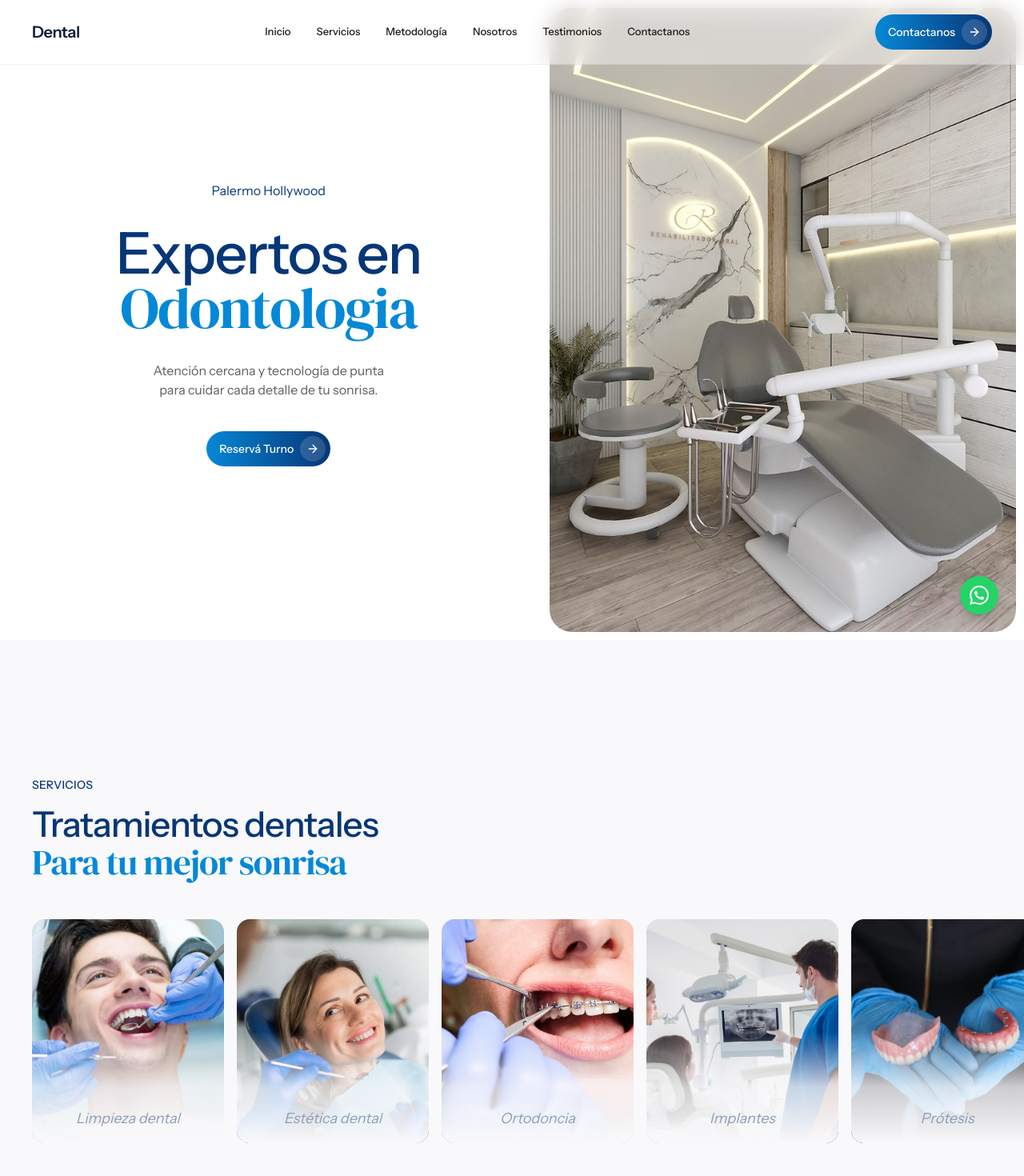
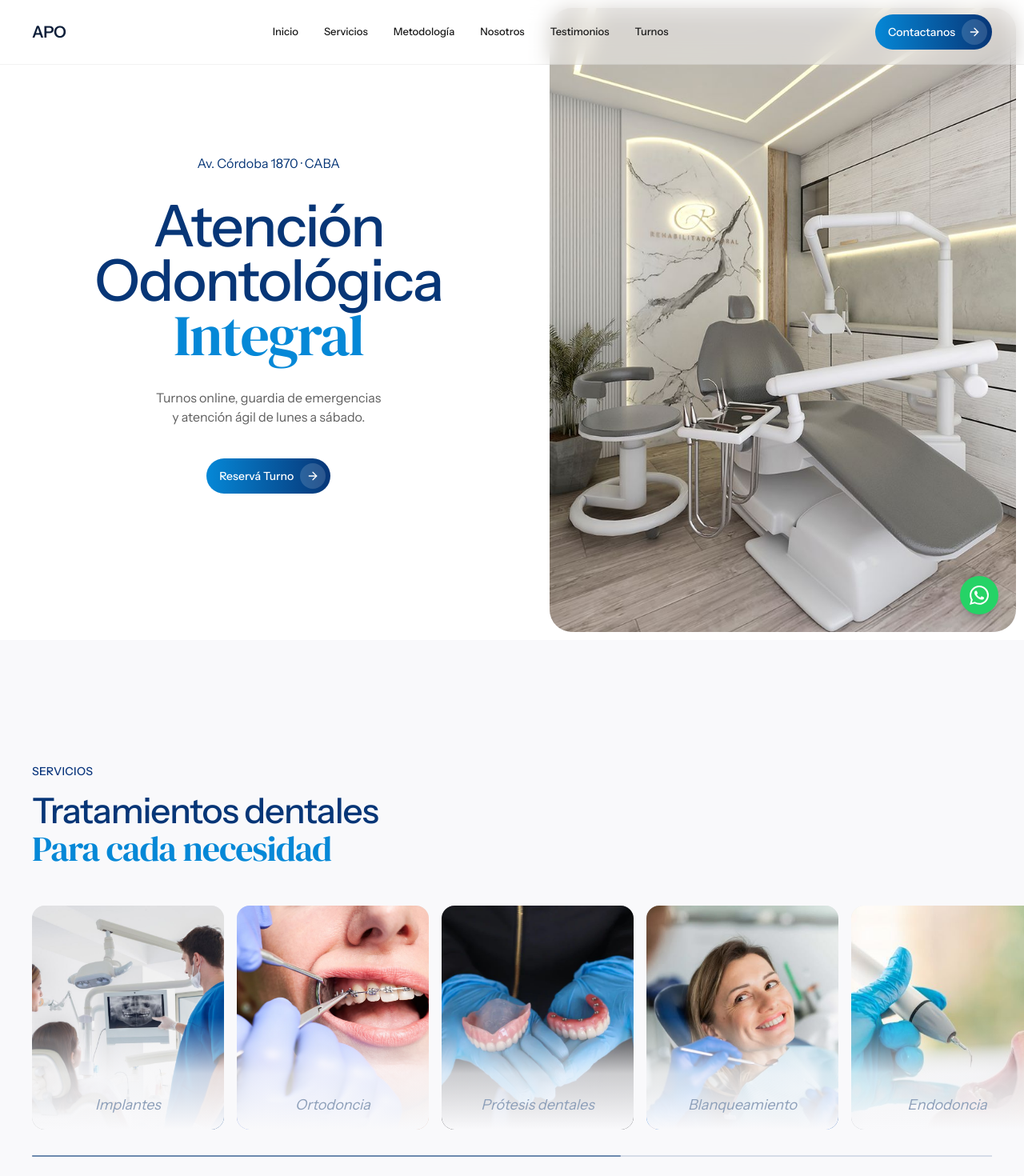
Before and after one commit to mateoLorenzo/kingdom-tech, a Next.js app in the folder dental-landing/: page / in a window 1280 px wide. Shown: the top 1470 px of the page at 80% size. Built offline with nearby package versions, Linux system fonts and the light colour scheme.

Commit message:
Added "APO" clinic and scroll indicator

```diff
--- a/dental-landing/components/ServicesCarousel.tsx
+++ b/dental-landing/components/ServicesCarousel.tsx
@@ -7,7 +7,9 @@ import type { Service } from "@/config/types";
 export function ServicesCarousel({ services }: { services: Service[] }) {
   const containerRef = useRef<HTMLDivElement>(null);
   const [revealed, setRevealed] = useState(false);
-  const [emblaRef] = useEmblaCarousel({
+  const [progress, setProgress] = useState(0);
+  const [thumbWidth, setThumbWidth] = useState(0.2);
+  const [emblaRef, emblaApi] = useEmblaCarousel({
     align: "start",
     dragFree: true,
     containScroll: "trimSnaps",
@@ -30,6 +32,34 @@ export function ServicesCarousel({ services }: { services: Service[] }) {
     io.observe(el);
     return () => io.disconnect();
   }, []);
+
+  useEffect(() => {
+    if (!emblaApi) return;
+
+    const update = () => {
+      const p = emblaApi.scrollProgress();
+      setProgress(Math.max(0, Math.min(1, p)));
+
+      const viewport = emblaApi.rootNode();
+      const container = emblaApi.containerNode();
+      if (viewport && container) {
+        const ratio = viewport.clientWidth / container.scrollWidth;
+        setThumbWidth(Math.max(0.05, Math.min(1, ratio)));
+      }
+    };
+
+    update();
+    emblaApi.on("scroll", update);
+    emblaApi.on("reInit", update);
+    return () => {
+      emblaApi.off("scroll", update);
+      emblaApi.off("reInit", update);
+    };
+  }, [emblaApi]);
+
+  const thumbPct = thumbWidth * 100;
+  const leftPct = progress * (100 - thumbPct);
+  const hasOverflow = thumbWidth < 1;
 
   return (
     <div ref={containerRef} className="mt-12 w-full">
@@ -62,6 +92,15 @@ export function ServicesCarousel({ services }: { services: Service[] }) {
           ))}
         </div>
       </div>
+
+      {hasOverflow && (
+        <div className="relative mt-8 h-[2px] w-full bg-brand-primary/15">
+          <div
+            className="absolute top-0 h-full rounded-full bg-brand-primary/50"
+            style={{ width: `${thumbPct}%`, left: `${leftPct}%` }}
+          />
+        </div>
+      )}
     </div>
   );
 }
--- a/dental-landing/config/clinic.json
+++ b/dental-landing/config/clinic.json
@@ -61,9 +61,8 @@
       "href": "#testimonios"
     },
     {
-      "label": "Contactanos",
-      "whatsapp": true,
-      "external": true
+      "label": "Turnos",
+      "href": "#contacto"
     }
   ],
   "cta": {
--- /dev/null
+++ b/dental-landing/config/clinics/apo.json
@@ -0,0 +1,215 @@
+{
+  "brand": {
+    "name": "APO",
+    "shortName": "APO",
+    "logo": {
+      "type": "text"
+    }
+  },
+  "theme": {
+    "primary": "#073677",
+    "accent": "#0588D7",
+    "label": "#09357C",
+    "bgSoft": "#F9F9FB",
+    "footerBg": "#0A1F3D",
+    "footerText": "#FFFFFF",
+    "text": "#1A1A1A"
+  },
+  "contact": {
+    "whatsapp": {
+      "phone": "5491122734436",
+      "defaultMessage": "Hola, quiero reservar un turno en APO."
+    },
+    "email": "turnos@apo.com.ar",
+    "phoneDisplay": "+54 9 11 2273-4436",
+    "address": "Av. Córdoba 1870, CABA",
+    "hours": "Lun a Vie · 8 a 20hs · Sáb 8:30 a 13hs",
+    "mapQuery": "Av. Córdoba 1870, Buenos Aires, Argentina"
+  },
+  "seo": {
+    "baseUrl": "https://apo.kingdom-tech.co",
+    "title": "APO — Atención Odontológica Integral | Buenos Aires",
+    "description": "Clínica odontológica en el centro de Buenos Aires. Implantes, ortodoncia, prótesis, blanqueamiento y guardia de emergencias. Turnos online.",
+    "ogTitle": "APO — Atención Odontológica Integral",
+    "ogDescription": "Clínica odontológica en el centro de Buenos Aires. Implantes, ortodoncia, prótesis, blanqueamiento y guardia de emergencias.",
+    "ogImage": "/img/hero-5.jpg",
+    "ogAlt": "APO — Clínica odontológica en Buenos Aires",
+    "siteName": "APO",
+    "locale": "es_AR",
+    "htmlLang": "es",
+    "twitterDescription": "Clínica odontológica en el centro de Buenos Aires. Atención integral y guardia de emergencias."
+  },
+  "nav": [
+    { "label": "Inicio", "href": "#inicio" },
+    { "label": "Servicios", "href": "#servicios" },
+    { "label": "Metodología", "href": "#metodologia" },
+    { "label": "Nosotros", "href": "#nosotros" },
+    { "label": "Testimonios", "href": "#testimonios" },
+    { "label": "Turnos", "href": "#contacto" }
+  ],
+  "cta": {
+    "primaryLabel": "Reservá Turno",
+    "contactLabel": "Contactanos"
+  },
+  "sections": {
+    "hero": {
+      "eyebrow": "Av. Córdoba 1870 · CABA",
+      "headline": [
+        { "text": "Atención\nOdontológica\n" },
+        { "text": "Integral", "accent": true }
+      ],
+      "subheadline": "Turnos online, guardia de emergencias\ny atención ágil de lunes a sábado.",
+      "ctaLabel": "Reservá Turno",
+      "image": "/img/hero-7.jpg",
+      "laurel": {
+        "brand": "APO",
+        "label": "Asistencia Privada Odontológica"
+      },
+      "stats": [
+        { "value": "8-20", "label": "Lun a Vie" },
+        { "value": "Sáb", "label": "8:30 a 13hs" },
+        { "value": "Guardia", "label": "Emergencias" }
+      ]
+    },
+    "services": {
+      "eyebrow": "Servicios",
+      "heading": [
+        { "text": "Tratamientos dentales\n" },
+        { "text": "Para cada necesidad", "accent": true }
+      ],
+      "items": [
+        { "name": "Implantes", "image": "/img/implantes.jpg" },
+        { "name": "Ortodoncia", "image": "/img/brackets.jpg" },
+        { "name": "Prótesis dentales", "image": "/img/protesis.jpg" },
+        { "name": "Blanqueamiento", "image": "/img/estetica.jpg" },
+        { "name": "Endodoncia", "image": "/img/ondodoncia.jpg" },
+        { "name": "Radiología", "image": "/img/limpieza.jpg" },
+        { "name": "Odontopediatría", "image": "/img/Odontopediatría.jpg" },
+        { "name": "Emergencias", "image": "/img/emergencia.jpg" }
+      ]
+    },
+    "methodology": {
+      "eyebrow": "Metodología",
+      "paragraph": [
+        { "text": "En el corazón de Buenos Aires, combinamos atención ágil, turnos online y una guardia siempre disponible. Un equipo que cuida a toda la familia, " },
+        { "text": "en cada etapa de la vida.", "accent": true }
+      ],
+      "cards": [
+        {
+          "type": "content",
+          "title": "Guardia\nDe Emergencias",
+          "body": "Cuando el dolor no puede esperar, te atendemos en el día. Contamos con guardia activa para resolver urgencias de forma rápida y efectiva."
+        },
+        { "type": "image", "image": "/img/metodology-1.jpg" },
+        {
+          "type": "content",
+          "title": "Turnos\nOnline y Ágiles",
+          "body": "Reservás tu turno desde la web o por WhatsApp en minutos. Coordinamos tu consulta sin esperas y con la flexibilidad que necesitás."
+        },
+        { "type": "image", "image": "/img/metodology-2.jpg" }
+      ]
+    },
+    "team": {
+      "eyebrow": "Sobre Nosotros",
+      "heading": [
+        { "text": "Conocé El Equipo\n" },
+        { "text": "Detrás De Tu Sonrisa", "accent": true }
+      ],
+      "members": [
+        { "name": "Dr./Dra. [A confirmar]", "role": "Implantología", "experience": "AÑOS DE EXP", "image": "/img/team-1.jpg" },
+        { "name": "Dr./Dra. [A confirmar]", "role": "Ortodoncia", "experience": "AÑOS DE EXP", "image": "/img/team-2.jpg" },
+        { "name": "Dr./Dra. [A confirmar]", "role": "Prótesis", "experience": "AÑOS DE EXP", "image": "/img/team-3.jpg" },
+        { "name": "Dr./Dra. [A confirmar]", "role": "Estética Dental", "experience": "AÑOS DE EXP", "image": "/img/team-4.jpg" }
+      ]
+    },
+    "testimonials": {
+      "eyebrow": "Testimonios",
+      "heading": [
+        { "text": "Pacientes que\n" },
+        { "text": "Nos recomiendan", "accent": true }
+      ],
+      "items": [
+        {
+          "quote": "Estuve una semana con un dolor de muela que me moría, necesitaba un tratamiento de conducto y estuve de dentista en dentista y nadie me hizo nada. Vine a la guardia, súper ágil la recepción, no tuve que esperar y me atendió la doctora. Muy recomendable.",
+          "name": "Abril Giovenco",
+          "rating": 5,
+          "avatar": "/img/reviews/person-1.png"
+        },
+        {
+          "quote": "Hoy me hice atender en la guardia. Desde la recepcionista, la secretaria, la doctora, la señora que hizo la imagen: realmente todas súper amables y expeditivas. Me pareció un lugar para recomendar.",
+          "name": "Teresa Carmen Accurso",
+          "rating": 5,
+          "avatar": "/img/reviews/person-2.png"
+        },
+        {
+          "quote": "Me fui a atender hoy y fueron rápidos, eficientes y súper cordiales. Recomiendo!",
+          "name": "Paciente de APO",
+          "rating": 5,
+          "avatar": "/img/reviews/person-3.png"
+        },
+        {
+          "quote": "Muy buena atención, fui varias veces y siempre me atendieron excelente.",
+          "name": "Paciente de APO",
+          "rating": 5,
+          "avatar": "/img/reviews/person-4.png"
+        },
+        {
+          "quote": "Buena atención, muy organizado y muy rápido.",
+          "name": "Paciente de APO",
+          "rating": 4,
+          "avatar": "/img/reviews/person-5.png"
+        }
+      ]
+    },
+    "contactCta": {
+      "eyebrow": "Reservá turno",
+      "heading": [
+        { "text": "Tu sonrisa\n" },
+        { "text": "Empieza hoy", "accent": true }
+      ],
+      "description": "Te respondemos por WhatsApp en minutos\ny coordinamos tu consulta en el momento.",
+      "ctaLabel": "Reservar por WhatsApp",
+      "addressLine": "Av. Córdoba 1870, CABA",
+      "hoursLine": "Lun a Vie 8-20hs · Sáb 8:30-13hs",
+      "mapTitle": "Ubicación de la clínica"
+    },
+    "footer": {
+      "about": "Clínica odontológica en el centro de\nBuenos Aires. Atención integral,\nturnos online y guardia de emergencias.",
+      "socials": [
+        { "label": "Instagram", "href": "https://instagram.com/apo_odontologia", "external": true },
+        { "label": "Facebook", "href": "https://facebook.com/asistenciaprivada.odontologica.7", "external": true },
+        { "label": "WhatsApp", "whatsapp": true, "external": true }
+      ],
+      "columns": [
+        {
+          "heading": "Navegar",
+          "items": [
+            { "label": "Servicios", "href": "#servicios" },
+            { "label": "Metodología", "href": "#metodologia" },
+            { "label": "Nosotros", "href": "#nosotros" },
+            { "label": "Testimonios", "href": "#testimonios" }
+          ]
+        },
+        {
+          "heading": "Servicios",
+          "items": [
+            { "label": "Implantes", "href": "#servicios" },
+            { "label": "Ortodoncia", "href": "#servicios" },
+            { "label": "Prótesis dentales", "href": "#servicios" },
+            { "label": "Blanqueamiento", "href": "#servicios" }
+          ]
+        },
+        {
+          "heading": "Contacto",
+          "items": [
+            { "label": "Av. Córdoba 1870, CABA" },
+            { "label": "+54 9 11 2273-4436", "whatsapp": true, "external": true },
+            { "label": "turnos@apo.com.ar", "href": "mailto:turnos@apo.com.ar" },
+            { "label": "Lun a Vie 8-20 · Sáb 8:30-13", "muted": true }
+          ]
+        }
+      ],
+      "copyrightName": "APO"
+    }
+  }
+}
--- a/dental-landing/lib/clinic.ts
+++ b/dental-landing/lib/clinic.ts
@@ -1,4 +1,5 @@
-import clinicData from "@/config/clinic.json";
+// import clinicData from "@/config/clinic.json";
+import clinicData from "@/config/clinics/apo.json";
 import type { ClinicConfig } from "@/config/types";
 
 export const clinic: ClinicConfig = clinicData as ClinicConfig;
```
